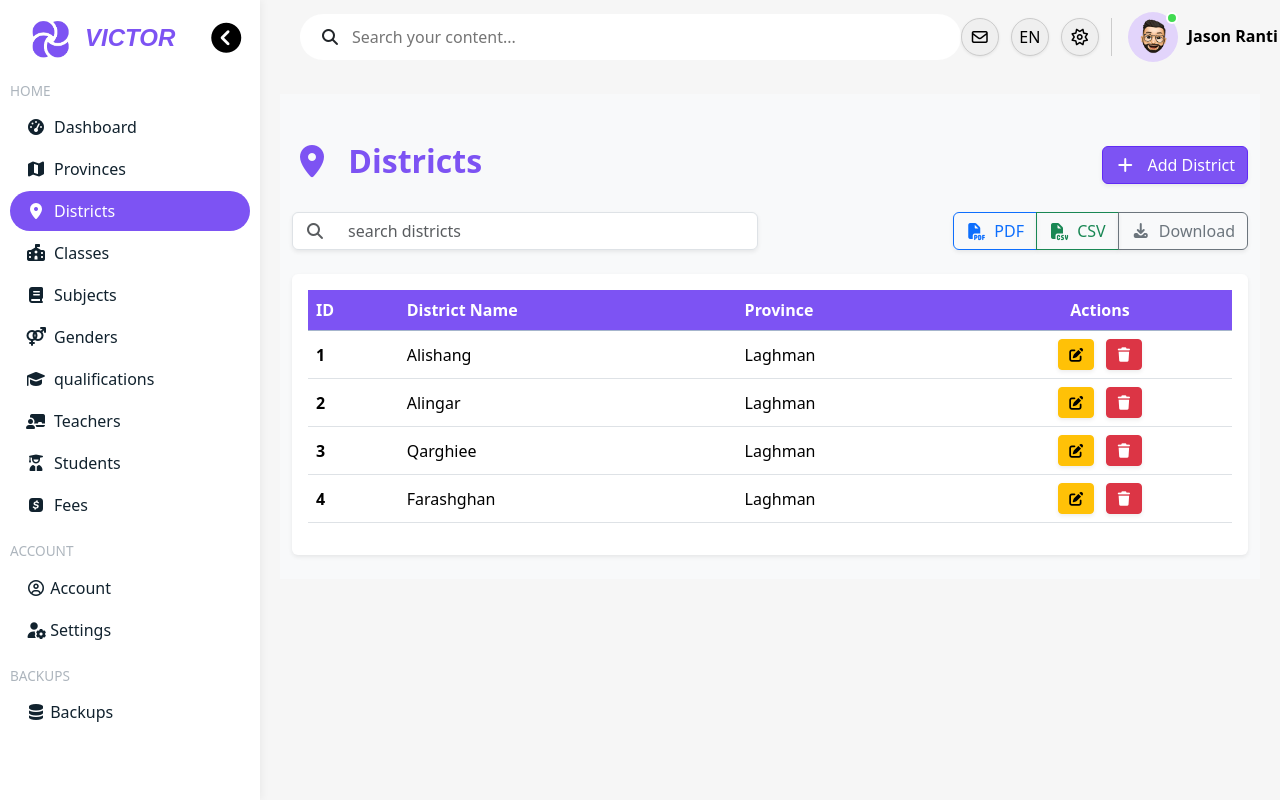
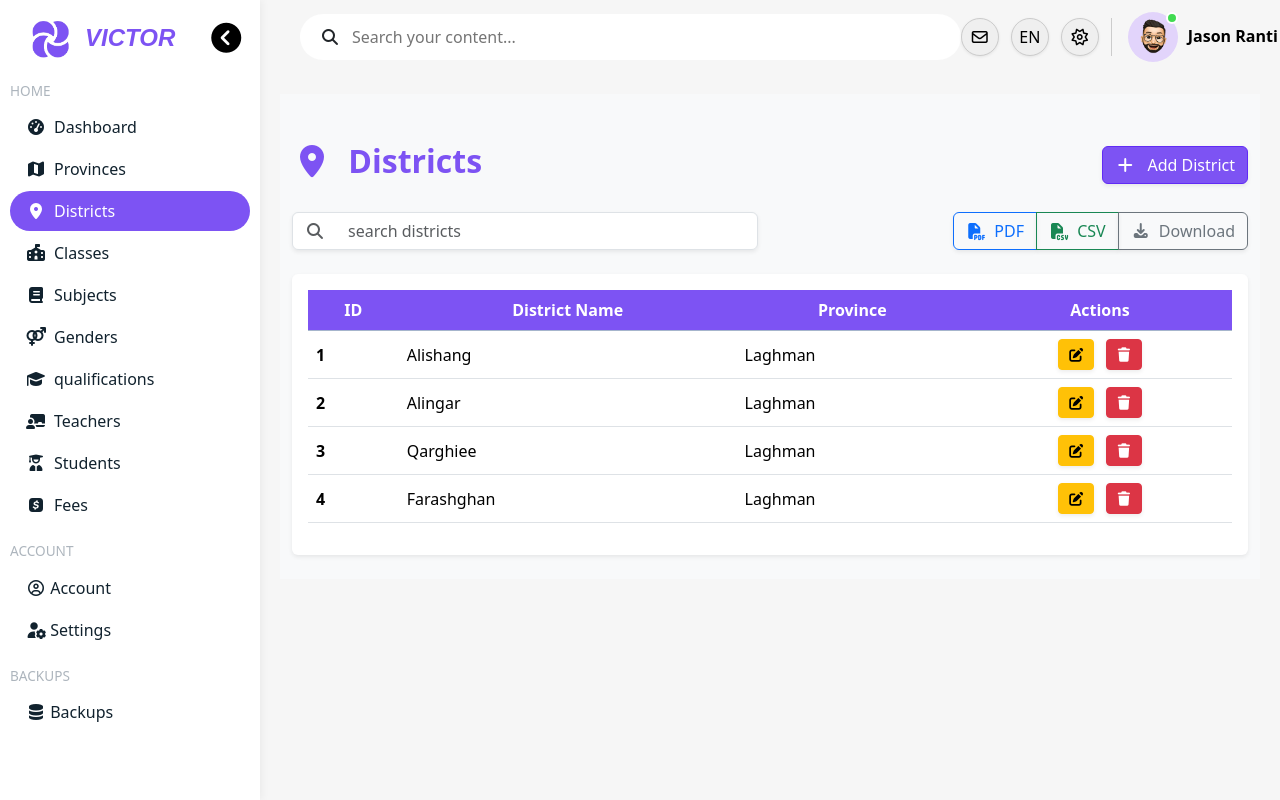
Before and after one commit to imranmalakzai/student-management-system, a PHP site: page /districts.php in a window 1280 px wide. Run offline with PHP 8.4, Linux system fonts and the light colour scheme; a user stored in the database is signed in; data comes from the database, SQL or seed files in the repository.

Commit message:
Align the element to the center

```diff
--- a/districts.php
+++ b/districts.php
@@ -48,9 +48,9 @@ require("common/header.php") ?>
       <table class="table table-hover align-middle">
         <thead class="table-primary">
           <tr>
-            <th data-translate="id-number">ID</th>
-            <th data-translate="district-name">District Name</th>
-            <th data-translate="province">Province</th>
+            <th class="text-center" data-translate="id-number">ID</th>
+            <th class="text-center" data-translate="district-name">District Name</th>
+            <th class="text-center" data-translate="province">Province</th>
             <th data-translate="action" class="text-center">Actions</th>
           </tr>
         </thead>
```
